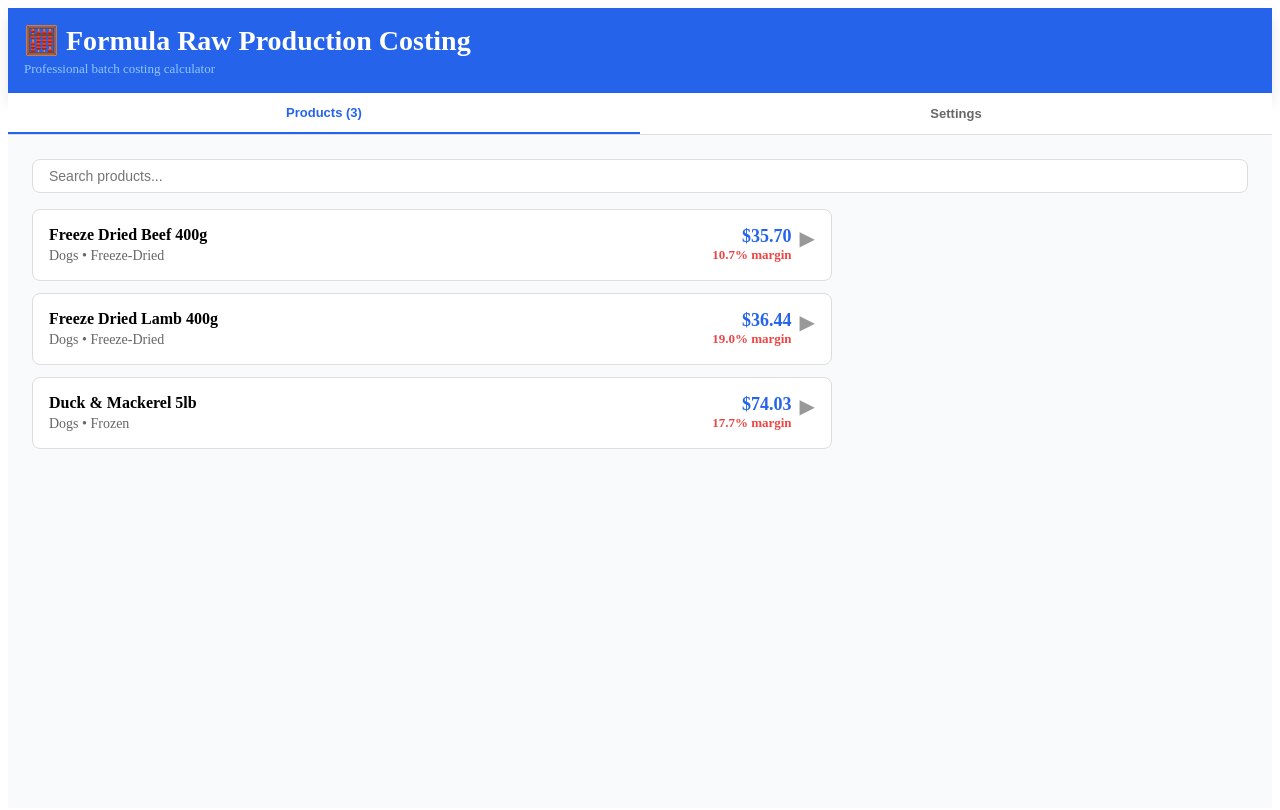
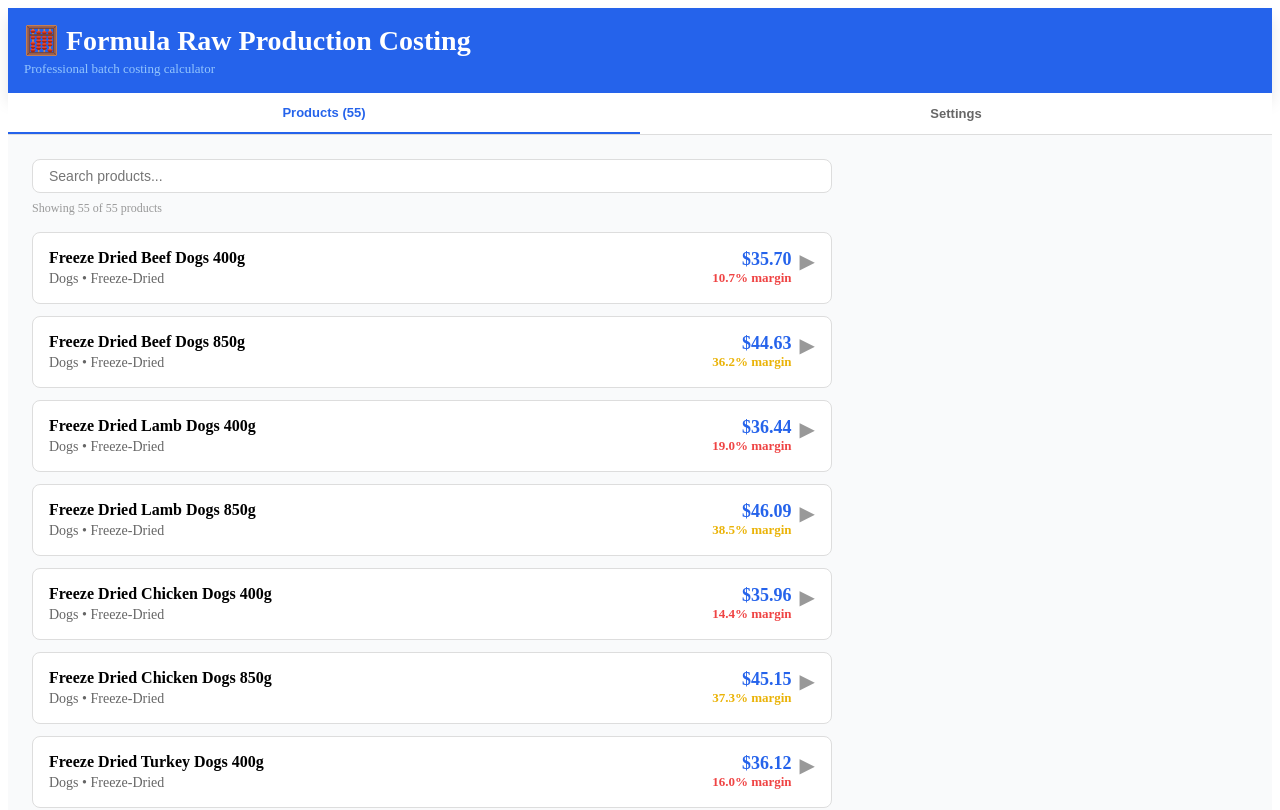
Before and after one commit to pnmourelatos/batch-costing-calculator, a Next.js app: page / in a window 1280 px wide. Shown: the top 810 px of the page. Built offline with nearby package versions, Linux system fonts and the light colour scheme.

Commit message:
Update index.js

```diff
--- a/pages/index.js
+++ b/pages/index.js
@@ -8,15 +8,93 @@ export default function Home() {
   const [laborPerUnit, setLaborPerUnit] = useState(15);
   const [overheadPerUnit, setOverheadPerUnit] = useState(10);
   const [retailPrices, setRetailPrices] = useState({
-    'FD-DB-400': 39.99,
-    'FD-DL-400': 44.99,
-    'FM-DM-5lb': 89.99,
+    // Freeze-Dried Dogs
+    'FD-DB-400': 39.99, 'FD-DB-850': 69.99, 'FD-DL-400': 44.99, 'FD-DL-850': 74.99,
+    'FD-DC-400': 41.99, 'FD-DC-850': 71.99, 'FD-DT-400': 42.99, 'FD-DT-850': 72.99,
+    'FD-DK-400': 49.99, 'FD-DK-850': 84.99, 'FD-DS-400': 51.99, 'FD-DS-850': 89.99,
+    'FD-DR-400': 54.99, 'FD-DR-850': 94.99, 'FD-DMM-400': 46.99, 'FD-DMM-850': 79.99,
+    // Freeze-Dried Cats
+    'FD-CB-200': 24.99, 'FD-CB-400': 39.99, 'FD-CL-200': 27.99, 'FD-CL-400': 44.99,
+    'FD-CC-200': 26.99, 'FD-CC-400': 41.99, 'FD-CT-200': 27.99, 'FD-CT-400': 42.99,
+    'FD-CK-200': 31.99, 'FD-CK-400': 49.99, 'FD-CS-200': 33.99, 'FD-CS-400': 51.99,
+    'FD-CR-200': 34.99, 'FD-CR-400': 54.99, 'FD-CMM-200': 29.99, 'FD-CMM-400': 46.99,
+    // Frozen Dogs
+    'FM-DB-5lb': 84.99, 'FM-DB-10lb': 149.99, 'FM-DL-5lb': 94.99, 'FM-DL-10lb': 169.99,
+    'FM-DC-5lb': 89.99, 'FM-DC-10lb': 159.99, 'FM-DT-5lb': 91.99, 'FM-DT-10lb': 164.99,
+    'FM-DK-5lb': 109.99, 'FM-DK-10lb': 199.99,
+    // Frozen Cats
+    'FM-CB-2lb': 39.99, 'FM-CB-5lb': 84.99, 'FM-CL-2lb': 44.99, 'FM-CL-5lb': 94.99,
+    'FM-CC-2lb': 41.99, 'FM-CC-5lb': 89.99, 'FM-CT-2lb': 42.99, 'FM-CT-5lb': 91.99,
+    // Treats & Supplements
+    'TR-BEEF-100': 12.99, 'TR-LAMB-100': 14.99, 'TR-DUCK-100': 16.99,
+    'SUP-JT-60': 34.99, 'SUP-JT-150': 74.99,
   });
 
   const products = {
-    'FD-DB-400': { name: 'Freeze Dried Beef 400g', category: 'Dogs', type: 'Freeze-Dried', cost: 8.50 },
-    'FD-DL-400': { name: 'Freeze Dried Lamb 400g', category: 'Dogs', type: 'Freeze-Dried', cost: 9.20 },
-    'FM-DM-5lb': { name: 'Duck & Mackerel 5lb', category: 'Dogs', type: 'Frozen', cost: 45.00 },
+    // FREEZE-DRIED DOGS (16)
+    'FD-DB-400': { name: 'Freeze Dried Beef Dogs 400g', category: 'Dogs', type: 'Freeze-Dried', cost: 8.50 },
+    'FD-DB-850': { name: 'Freeze Dried Beef Dogs 850g', category: 'Dogs', type: 'Freeze-Dried', cost: 17.00 },
+    'FD-DL-400': { name: 'Freeze Dried Lamb Dogs 400g', category: 'Dogs', type: 'Freeze-Dried', cost: 9.20 },
+    'FD-DL-850': { name: 'Freeze Dried Lamb Dogs 850g', category: 'Dogs', type: 'Freeze-Dried', cost: 18.40 },
+    'FD-DC-400': { name: 'Freeze Dried Chicken Dogs 400g', category: 'Dogs', type: 'Freeze-Dried', cost: 8.75 },
+    'FD-DC-850': { name: 'Freeze Dried Chicken Dogs 850g', category: 'Dogs', type: 'Freeze-Dried', cost: 17.50 },
+    'FD-DT-400': { name: 'Freeze Dried Turkey Dogs 400g', category: 'Dogs', type: 'Freeze-Dried', cost: 8.90 },
+    'FD-DT-850': { name: 'Freeze Dried Turkey Dogs 850g', category: 'Dogs', type: 'Freeze-Dried', cost: 17.80 },
+    'FD-DK-400': { name: 'Freeze Dried Kangaroo Dogs 400g', category: 'Dogs', type: 'Freeze-Dried', cost: 10.20 },
+    'FD-DK-850': { name: 'Freeze Dried Kangaroo Dogs 850g', category: 'Dogs', type: 'Freeze-Dried', cost: 20.40 },
+    'FD-DS-400': { name: 'Freeze Dried Salmon Dogs 400g', category: 'Dogs', type: 'Freeze-Dried', cost: 10.75 },
+    'FD-DS-850': { name: 'Freeze Dried Salmon Dogs 850g', category: 'Dogs', type: 'Freeze-Dried', cost: 21.50 },
+    'FD-DR-400': { name: 'Freeze Dried Rabbit Dogs 400g', category: 'Dogs', type: 'Freeze-Dried', cost: 11.20 },
+    'FD-DR-850': { name: 'Freeze Dried Rabbit Dogs 850g', category: 'Dogs', type: 'Freeze-Dried', cost: 22.40 },
+    'FD-DMM-400': { name: 'Freeze Dried Mix Dogs 400g', category: 'Dogs', type: 'Freeze-Dried', cost: 9.50 },
+    'FD-DMM-850': { name: 'Freeze Dried Mix Dogs 850g', category: 'Dogs', type: 'Freeze-Dried', cost: 19.00 },
+
+    // FREEZE-DRIED CATS (16)
+    'FD-CB-200': { name: 'Freeze Dried Beef Cats 200g', category: 'Cats', type: 'Freeze-Dried', cost: 5.50 },
+    'FD-CB-400': { name: 'Freeze Dried Beef Cats 400g', category: 'Cats', type: 'Freeze-Dried', cost: 8.50 },
+    'FD-CL-200': { name: 'Freeze Dried Lamb Cats 200g', category: 'Cats', type: 'Freeze-Dried', cost: 6.00 },
+    'FD-CL-400': { name: 'Freeze Dried Lamb Cats 400g', category: 'Cats', type: 'Freeze-Dried', cost: 9.20 },
+    'FD-CC-200': { name: 'Freeze Dried Chicken Cats 200g', category: 'Cats', type: 'Freeze-Dried', cost: 5.70 },
+    'FD-CC-400': { name: 'Freeze Dried Chicken Cats 400g', category: 'Cats', type: 'Freeze-Dried', cost: 8.75 },
+    'FD-CT-200': { name: 'Freeze Dried Turkey Cats 200g', category: 'Cats', type: 'Freeze-Dried', cost: 5.80 },
+    'FD-CT-400': { name: 'Freeze Dried Turkey Cats 400g', category: 'Cats', type: 'Freeze-Dried', cost: 8.90 },
+    'FD-CK-200': { name: 'Freeze Dried Kangaroo Cats 200g', category: 'Cats', type: 'Freeze-Dried', cost: 6.65 },
+    'FD-CK-400': { name: 'Freeze Dried Kangaroo Cats 400g', category: 'Cats', type: 'Freeze-Dried', cost: 10.20 },
+    'FD-CS-200': { name: 'Freeze Dried Salmon Cats 200g', category: 'Cats', type: 'Freeze-Dried', cost: 7.00 },
+    'FD-CS-400': { name: 'Freeze Dried Salmon Cats 400g', category: 'Cats', type: 'Freeze-Dried', cost: 10.75 },
+    'FD-CR-200': { name: 'Freeze Dried Rabbit Cats 200g', category: 'Cats', type: 'Freeze-Dried', cost: 7.30 },
+    'FD-CR-400': { name: 'Freeze Dried Rabbit Cats 400g', category: 'Cats', type: 'Freeze-Dried', cost: 11.20 },
+    'FD-CMM-200': { name: 'Freeze Dried Mix Cats 200g', category: 'Cats', type: 'Freeze-Dried', cost: 6.20 },
+    'FD-CMM-400': { name: 'Freeze Dried Mix Cats 400g', category: 'Cats', type: 'Freeze-Dried', cost: 9.50 },
+
+    // FROZEN DOGS (10)
+    'FM-DB-5lb': { name: 'Frozen Beef Dogs 5lb', category: 'Dogs', type: 'Frozen', cost: 45.00 },
+    'FM-DB-10lb': { name: 'Frozen Beef Dogs 10lb', category: 'Dogs', type: 'Frozen', cost: 85.00 },
+    'FM-DL-5lb': { name: 'Frozen Lamb Dogs 5lb', category: 'Dogs', type: 'Frozen', cost: 50.00 },
+    'FM-DL-10lb': { name: 'Frozen Lamb Dogs 10lb', category: 'Dogs', type: 'Frozen', cost: 95.00 },
+    'FM-DC-5lb': { name: 'Frozen Chicken Dogs 5lb', category: 'Dogs', type: 'Frozen', cost: 48.00 },
+    'FM-DC-10lb': { name: 'Frozen Chicken Dogs 10lb', category: 'Dogs', type: 'Frozen', cost: 90.00 },
+    'FM-DT-5lb': { name: 'Frozen Turkey Dogs 5lb', category: 'Dogs', type: 'Frozen', cost: 49.00 },
+    'FM-DT-10lb': { name: 'Frozen Turkey Dogs 10lb', category: 'Dogs', type: 'Frozen', cost: 92.00 },
+    'FM-DK-5lb': { name: 'Frozen Kangaroo Dogs 5lb', category: 'Dogs', type: 'Frozen', cost: 58.00 },
+    'FM-DK-10lb': { name: 'Frozen Kangaroo Dogs 10lb', category: 'Dogs', type: 'Frozen', cost: 108.00 },
+
+    // FROZEN CATS (8)
+    'FM-CB-2lb': { name: 'Frozen Beef Cats 2lb', category: 'Cats', type: 'Frozen', cost: 22.00 },
+    'FM-CB-5lb': { name: 'Frozen Beef Cats 5lb', category: 'Cats', type: 'Frozen', cost: 45.00 },
+    'FM-CL-2lb': { name: 'Frozen Lamb Cats 2lb', category: 'Cats', type: 'Frozen', cost: 24.00 },
+    'FM-CL-5lb': { name: 'Frozen Lamb Cats 5lb', category: 'Cats', type: 'Frozen', cost: 50.00 },
+    'FM-CC-2lb': { name: 'Frozen Chicken Cats 2lb', category: 'Cats', type: 'Frozen', cost: 23.00 },
+    'FM-CC-5lb': { name: 'Frozen Chicken Cats 5lb', category: 'Cats', type: 'Frozen', cost: 48.00 },
+    'FM-CT-2lb': { name: 'Frozen Turkey Cats 2lb', category: 'Cats', type: 'Frozen', cost: 23.50 },
+    'FM-CT-5lb': { name: 'Frozen Turkey Cats 5lb', category: 'Cats', type: 'Frozen', cost: 49.00 },
+
+    // TREATS & SUPPLEMENTS (2)
+    'TR-BEEF-100': { name: 'Beef Treats 100g', category: 'Treats', type: 'Freeze-Dried', cost: 3.50 },
+    'TR-LAMB-100': { name: 'Lamb Treats 100g', category: 'Treats', type: 'Freeze-Dried', cost: 4.00 },
+    'TR-DUCK-100': { name: 'Duck Treats 100g', category: 'Treats', type: 'Freeze-Dried', cost: 4.50 },
+    'SUP-JT-60': { name: 'Joint Support 60g', category: 'Supplements', type: 'Powder', cost: 12.50 },
+    'SUP-JT-150': { name: 'Joint Support 150g', category: 'Supplements', type: 'Powder', cost: 28.00 },
   };
 
   const calculateTotalCost = (productCost) => {
@@ -100,13 +178,11 @@ export default function Home() {
 
   return (
     <div style={{ width: '100%', minHeight: '100vh', backgroundColor: '#f9fafb', display: 'flex', flexDirection: 'column' }}>
-      {/* Header */}
       <div style={{ backgroundColor: '#2563eb', color: 'white', padding: '16px', boxShadow: '0 10px 15px rgba(0,0,0,0.1)' }}>
         <h1 style={{ fontSize: '28px', fontWeight: 'bold', margin: '0 0 4px 0' }}>🧮 Formula Raw Production Costing</h1>
         <p style={{ fontSize: '13px', color: '#93c5fd', margin: 0 }}>Professional batch costing calculator</p>
       </div>
 
-      {/* Tabs */}
       <div style={{ display: 'flex', borderBottom: '1px solid #ddd', backgroundColor: '#fff' }}>
         <button
           onClick={() => setActiveTab('products')}
@@ -122,7 +198,6 @@ export default function Home() {
         </button>
       </div>
 
-      {/* Content */}
       <div style={{ flex: 1, overflowY: 'auto', padding: '24px' }}>
         {activeTab === 'products' && (
           <div>
@@ -132,8 +207,9 @@ export default function Home() {
                 placeholder="Search products..."
                 value={searchTerm}
                 onChange={(e) => setSearchTerm(e.target.value)}
-                style={{ width: '100%', padding: '8px 16px', border: '1px solid #ddd', borderRadius: '8px', fontSize: '14px', boxSizing: 'border-box' }}
+                style={{ width: '100%', padding: '8px 16px', border: '1px solid #ddd', borderRadius: '8px', fontSize: '14px', boxSizing: 'border-box', maxWidth: '800px' }}
               />
+              <p style={{ fontSize: '12px', color: '#999', marginTop: '8px' }}>Showing {filteredProducts.length} of {Object.keys(products).length} products</p>
             </div>
             <div style={{ maxWidth: '800px' }}>
               {filteredProducts.length > 0 ? (
@@ -176,17 +252,18 @@ export default function Home() {
             </div>
 
             <div style={{ backgroundColor: '#fff', padding: '24px', borderRadius: '8px', border: '1px solid #ddd' }}>
-              <h3 style={{ fontWeight: '600', marginBottom: '16px' }}>Retail Prices</h3>
-              <div style={{ display: 'flex', flexDirection: 'column', gap: '12px' }}>
+              <h3 style={{ fontWeight: '600', marginBottom: '16px' }}>Edit Retail Prices</h3>
+              <p style={{ fontSize: '12px', color: '#666', marginBottom: '16px' }}>Adjust retail prices to see updated profit margins</p>
+              <div style={{ display: 'grid', gridTemplateColumns: '1fr 1fr', gap: '16px' }}>
                 {Object.entries(products).map(([id, product]) => (
                   <div key={id}>
-                    <label style={{ display: 'block', fontSize: '13px', fontWeight: '600', marginBottom: '4px' }}>{product.name}</label>
+                    <label style={{ display: 'block', fontSize: '12px', fontWeight: '600', marginBottom: '4px' }}>{product.name}</label>
                     <input
                       type="number"
                       value={retailPrices[id] || 0}
                       onChange={(e) => setRetailPrices({ ...retailPrices, [id]: parseFloat(e.target.value) || 0 })}
                       step="0.01"
-                      style={{ width: '100%', padding: '8px 12px', border: '1px solid #ddd', borderRadius: '8px', fontSize: '14px', boxSizing: 'border-box' }}
+                      style={{ width: '100%', padding: '6px 8px', border: '1px solid #ddd', borderRadius: '4px', fontSize: '13px', boxSizing: 'border-box' }}
                     />
                   </div>
                 ))}
```
